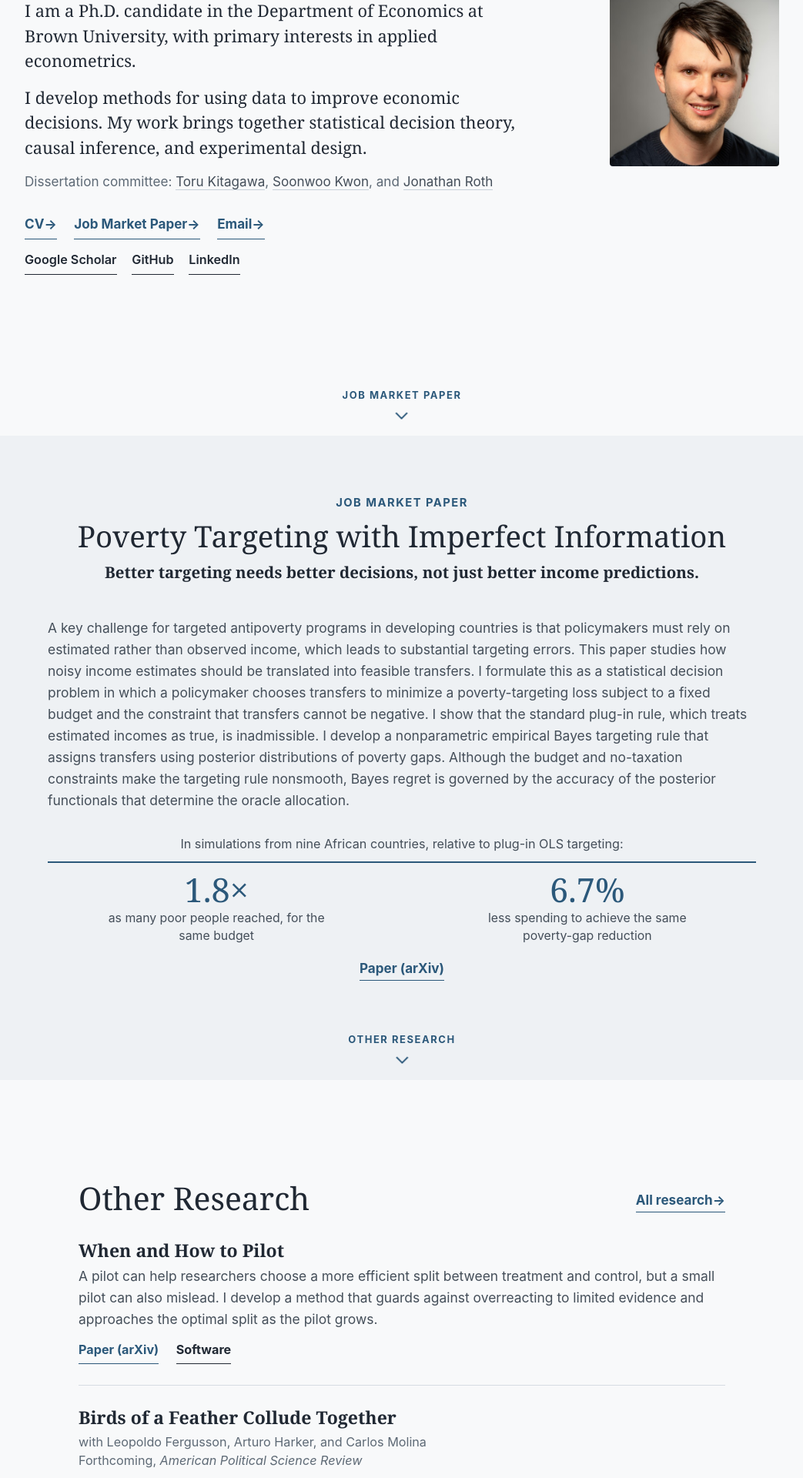
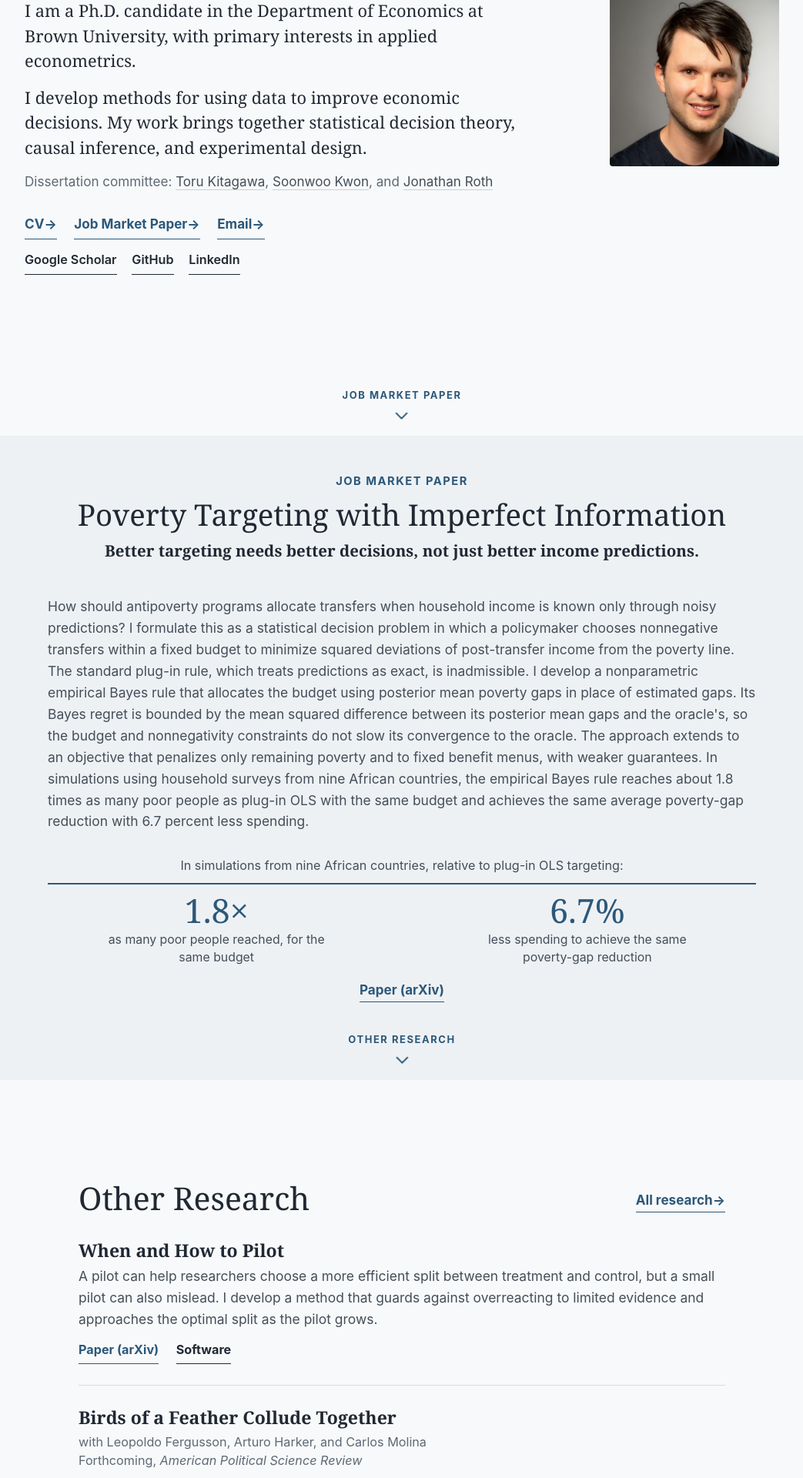
Before and after one commit to juancyamin/juancyamin.github.io, a Jekyll site: the page built from _pages/about.md, in a window 1280 px wide. Shown: the part 397-2317 px from the top of the page at 77% size, without its empty margins (118-1161 px from the left). Built offline with Jekyll 4.4.1, drawn with Linux system fonts in a browser that asks for light colours.

Commit message:
Update poverty targeting paper abstract

```diff
--- a/_pages/about.md
+++ b/_pages/about.md
@@ -206,7 +206,7 @@ redirect_from:
         <p class="d2-standfirst">Better targeting needs better decisions, not just better income predictions.</p>
       </header>
       <div class="d2-abstract">
-        <p class="d2-abstract-body">A key challenge for targeted antipoverty programs in developing countries is that policymakers must rely on estimated rather than observed income, which leads to substantial targeting errors. This paper studies how noisy income estimates should be translated into feasible transfers. I formulate this as a statistical decision problem in which a policymaker chooses transfers to minimize a poverty-targeting loss subject to a fixed budget and the constraint that transfers cannot be negative. I show that the standard plug-in rule, which treats estimated incomes as true, is inadmissible. I develop a nonparametric empirical Bayes targeting rule that assigns transfers using posterior distributions of poverty gaps. Although the budget and no-taxation constraints make the targeting rule nonsmooth, Bayes regret is governed by the accuracy of the posterior functionals that determine the oracle allocation.</p>
+        <p class="d2-abstract-body">How should antipoverty programs allocate transfers when household income is known only through noisy predictions? I formulate this as a statistical decision problem in which a policymaker chooses nonnegative transfers within a fixed budget to minimize squared deviations of post-transfer income from the poverty line. The standard plug-in rule, which treats predictions as exact, is inadmissible. I develop a nonparametric empirical Bayes rule that allocates the budget using posterior mean poverty gaps in place of estimated gaps. Its Bayes regret is bounded by the mean squared difference between its posterior mean gaps and the oracle's, so the budget and nonnegativity constraints do not slow its convergence to the oracle. The approach extends to an objective that penalizes only remaining poverty and to fixed benefit menus, with weaker guarantees. In simulations using household surveys from nine African countries, the empirical Bayes rule reaches about 1.8 times as many poor people as plug-in OLS with the same budget and achieves the same average poverty-gap reduction with 6.7 percent less spending.</p>
       </div>
       <div class="d2-results">
         <p class="d2-lead">In simulations from nine African countries, relative to plug-in OLS targeting:</p>
```
Also changed, not shown: _pages/research.md (+1 -1 lines).
